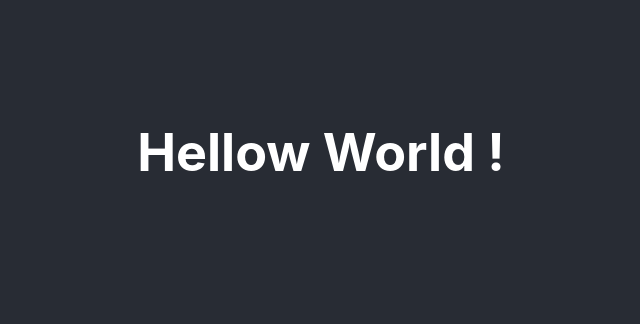
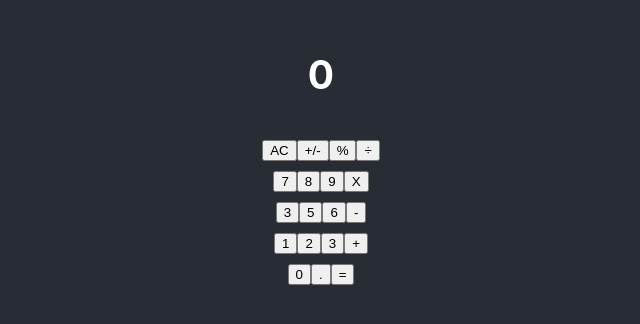
Before and after one commit to Rashad-Muntar/math-magician, a React (Create React App) app: page / in a window 1280 px wide. Shown: the part 248-572 px from the top of the page, without its empty margins (319-959 px from the left). Built offline with nearby package versions, Linux system fonts and the light colour scheme.

Commit message:
add buttons to calculator view

```diff
--- a/src/App.js
+++ b/src/App.js
@@ -1,9 +1,12 @@
 import './App.css';
+import Display from './Display';
+import ButtonsPanel from './ButtonPanel';
 
 const App = () => (
   <div className="App">
     <header className="App-header">
-      <h1>Hellow World !</h1>
+      <Display />
+      <ButtonsPanel />
     </header>
   </div>
 );
--- /dev/null
+++ b/src/ButtonPanel.js
@@ -0,0 +1,40 @@
+import React from 'react';
+import Buttons from './button';
+
+const ButtonsPanel = () => (
+
+  <div>
+    <div>
+      <Buttons btnName="AC" />
+      <Buttons btnName="+/-" />
+      <Buttons btnName="%" />
+      <Buttons btnName="÷" />
+    </div>
+    <div>
+      <Buttons btnName="7" />
+      <Buttons btnName="8" />
+      <Buttons btnName="9" />
+      <Buttons btnName="X" />
+    </div>
+    <div>
+      <Buttons btnName="3" />
+      <Buttons btnName="5" />
+      <Buttons btnName="6" />
+      <Buttons btnName="-" />
+    </div>
+    <div>
+      <Buttons btnName="1" />
+      <Buttons btnName="2" />
+      <Buttons btnName="3" />
+      <Buttons btnName="+" />
+    </div>
+    <div>
+      <Buttons btnName="0" />
+      <Buttons btnName="." />
+      <Buttons btnName="=" />
+    </div>
+  </div>
+
+);
+
+export default ButtonsPanel;
--- /dev/null
+++ b/src/Display.js
@@ -0,0 +1,16 @@
+import React from 'react';
+import PropTypes from 'prop-types';
+
+const Display = ({ result }) => (
+  <h2>{result}</h2>
+);
+
+Display.defaultProps = {
+  result: '0',
+};
+
+Display.propTypes = {
+  result: PropTypes.string,
+};
+
+export default Display;
--- /dev/null
+++ b/src/button.js
@@ -0,0 +1,14 @@
+import React from 'react';
+import PropTypes from 'prop-types';
+
+const Buttons = ({ btnName }) => <button type="button">{btnName}</button>;
+
+Buttons.propTypes = {
+  btnName: PropTypes.string,
+};
+
+Buttons.defaultProps = {
+  btnName: '0',
+};
+
+export default Buttons;
```
